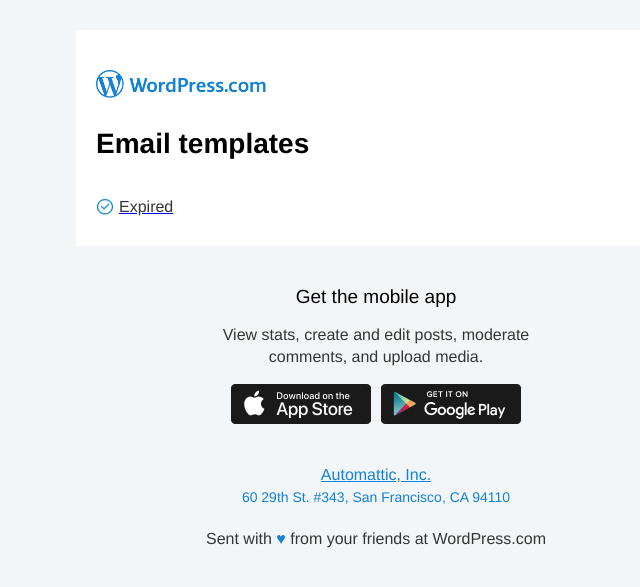
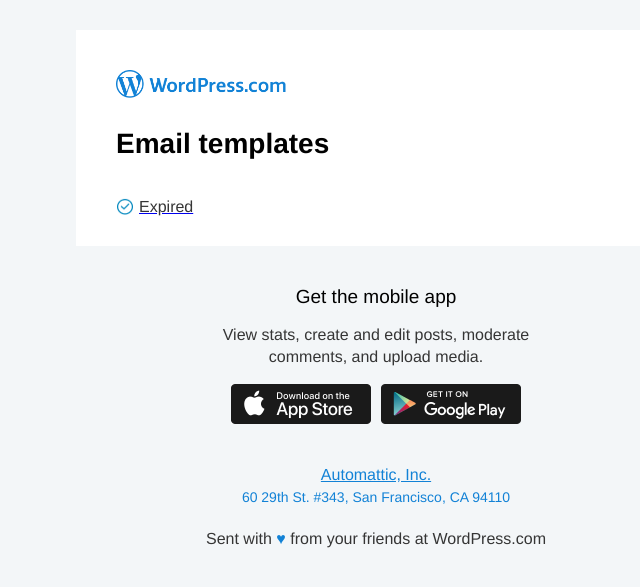
Before and after one commit to fditrapani/email-templates, a PHP site: page /index.php in a window 1280 px wide. Shown: the top 587 px of the page, without its empty margins (264-904 px from the left). Run offline with PHP 8.4, Linux system fonts and the light colour scheme.

Commit message:
Add media query for bigger border

```diff
--- a/components.php
+++ b/components.php
@@ -29,10 +29,10 @@ function renderEmailTemplate( $title, $content ) {
 					<td align="center">
 						$halfVerticalSpacer
 
-						<table className="contentCard" width="100%" cellpadding="0" cellspacing="0" style="background: $color[white]; max-width: 600px;" bgcolor="$color[white]">
+						<table width="100%" cellpadding="0" cellspacing="0" style="background: $color[white]; max-width: 600px;" bgcolor="$color[white]">
 							<tr>
 								<td>
-									<table width="100%" cellpadding="20" cellspacing="0">
+									<table class="contentCard" width="100%" cellpadding="20" cellspacing="0">
 										<tr>
 											<td align="left">
 												$halfVerticalSpacer
--- a/styles.php
+++ b/styles.php
@@ -3,6 +3,13 @@ function renderStyles(){
 	$color = include("colors.php");
 
 	return ("
+		@media only screen and (min-width: 600px) {
+			.contentCard {
+				padding-left: 20px;
+				padding-right: 20px;
+			}
+		}
+
 		.text-link:hover {
 			text-decoration: none;
 		}
```
